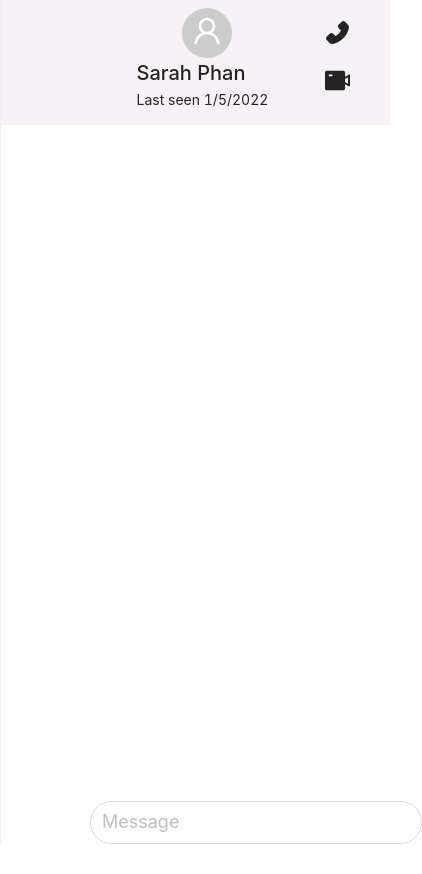
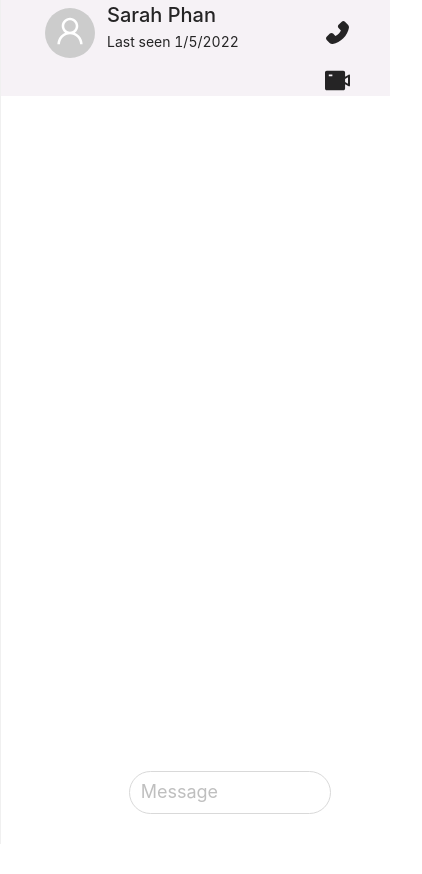
Before and after one commit to Laughing6901/BookSellingWebApp, a React (Create React App) app in the folder Frontend/: page /room/1 in a window 390 px wide. Shown: the whole page, 422 px wide, since content can reach past the window. After the commit the page ends 844 px from the top, so only its background shows below. Built offline with nearby package versions, Linux system fonts and the light colour scheme.

Commit message:
sider responsive

```diff
--- a/Frontend/src/ChatRoom/index.js
+++ b/Frontend/src/ChatRoom/index.js
@@ -6,7 +6,7 @@ import {
   Row
 } from "antd"
 import React, { useEffect, useState } from 'react'
-import { useDispatch } from 'react-redux'
+import { useDispatch, useSelector } from 'react-redux'
 import { Route } from 'react-router-dom'
 import DarkMode from '../component/DarkMode'
 import Message from '../Message'
@@ -19,6 +19,7 @@ const { Sider, Content } = Layout
 export default function ChatRoom(props) {
   const { id } = props.match.params
   const url = props.location.pathname
+  const trigger = useSelector(state => state.sider.trigger)
 
   const [theme, setTheme] = useState(localStorage.getItem('themeOption'))
   const dispatch = useDispatch();
@@ -69,8 +70,9 @@ export default function ChatRoom(props) {
             borderRight: '1px solid #f0f0f0',
           }}
           theme={theme}
-          breakpoint="md"
           collapsedWidth={0}
+          collapsible
+          collapsed={window.innerWidth < 750 ? trigger : false}
         >
           <div style={{ marginLeft: 10, marginTop: 18, marginBottom: 18, width: 280 }} className="siderHeader">
             <Row>
--- a/Frontend/src/ChatRoom/style.css
+++ b/Frontend/src/ChatRoom/style.css
@@ -103,8 +103,10 @@ body.dark {
 }
 
 .chatRoomContent .ant-layout-sider-collapsed{
-    overflow: hidden;
     min-width: 0 !important;
     max-width: 0 !important;
     width: 0 !important;
 }
+.ant-layout-sider-light .ant-layout-sider-zero-width-trigger{
+    display: none;
+}
--- a/Frontend/src/Message/BoxHeader/index.js
+++ b/Frontend/src/Message/BoxHeader/index.js
@@ -1,8 +1,11 @@
 import { PhoneFilled, UserOutlined, VideoCameraFilled } from '@ant-design/icons'
 import { Avatar, Col, Row } from 'antd'
-import React from 'react'
+import React, { useEffect, useRef } from 'react'
+import { useSelector } from 'react-redux';
 
 export default function BoxHeader() {
+    const trigger = useSelector(state => state.sider.trigger)
+
     function accessMicro() {
         navigator.mediaDevices.getUserMedia({video: false, audio: true}).then( stream => {
             window.localStream = stream;
@@ -22,16 +25,29 @@ export default function BoxHeader() {
         });
     }
 
+    useEffect(() => {
+        const ele = document.getElementById("accountDetailId")
+        console.log(ele)
+        if(trigger){
+            ele.classList.add("triggerStyle")
+            ele.classList.remove("untrigger")
+        }
+        if(!trigger){
+            ele.classList.add("untrigger")
+            ele.classList.remove("triggerStyle")
+        }
+    }, [trigger])
+
     return (
         <div className='boxHeader'>
             <Row>
                 <Col span={20}>
-                    <Row className='accountDetail'>
+                    <Row className='accountDetail' id="accountDetailId" >
                         <Col>
                             <Avatar size={50} icon={<UserOutlined style={{ fontSize: 30 }} />} />
                         </Col>
                         <Col xl={8}>
-                            <h3 style={{ marginBottom: 0, fontSize: 20 }}>Sarah Phan</h3>
+                            <h3 style={{ marginBottom: 0, fontSize: 20 }} id="text">Sarah Phan</h3>
                             <p>Last seen 1/5/2022</p>
                         </Col>
                     </Row>
--- a/Frontend/src/Message/index.js
+++ b/Frontend/src/Message/index.js
@@ -14,11 +14,10 @@ export default function Message() {
         )
     }
 
-    const [trigger, isTrigger] = useState(false)
-    console.log({trigger})
+    const [trigger, isTrigger] = useState(true)
     useEffect(() => {
         dispatch(changeTrigger(trigger))
-    }, [trigger])
+    }, [trigger, dispatch])
 
     return (
         <div className='messageBox'>
@@ -29,7 +28,7 @@ export default function Message() {
                     <div className='inputGroup'>
                         <div className='inputText'>
                             <Input placeholder="Message" allowClear onClick={() => {
-                                isTrigger(true)
+                                isTrigger(!trigger)
                             }}/>
                         </div>
                     </div>
--- a/Frontend/src/Message/siderSlice.js
+++ b/Frontend/src/Message/siderSlice.js
@@ -10,7 +10,6 @@ const siderSlice = createSlice({
     reducers: {
         changeTrigger(state, action){
             state.trigger = action.payload
-            console.log(123)
         }
     }
 })
--- a/Frontend/src/Message/style.css
+++ b/Frontend/src/Message/style.css
@@ -29,8 +29,8 @@ body.dark{
 .inputText .ant-input-affix-wrapper{
     border-radius: 35px;
     height: 43px;
-    margin-left: 90px;
-    width: 85%;
+    margin-left: 33%;
+    width: 52%;
     margin-bottom: 30px;
 }
 .inputText .ant-input-affix-wrapper>input.ant-input{
@@ -54,3 +54,13 @@ body.dark{
         margin-left: 35vw;
     }
 }
+
+@media screen and (max-width: 750px){
+    .untrigger{
+        margin-left: 38vw;
+    }
+    .triggerStyle{
+        margin-left: 0;
+    }
+
+}
```
